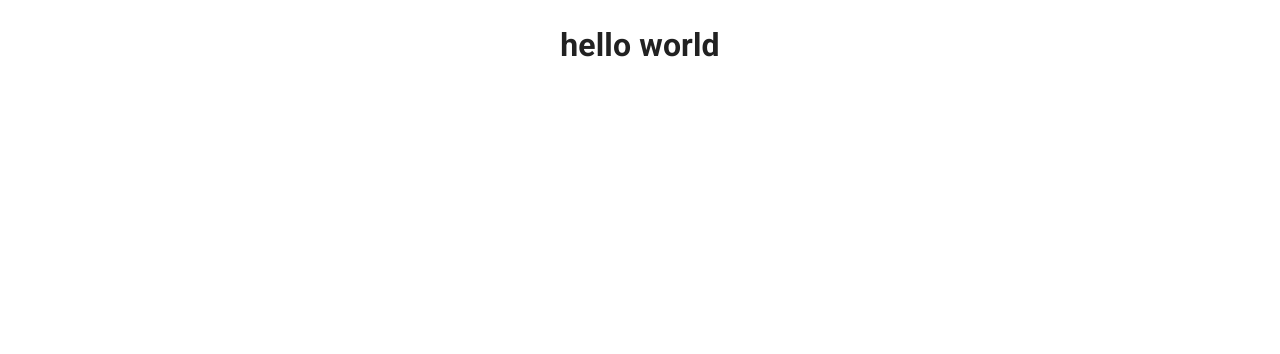
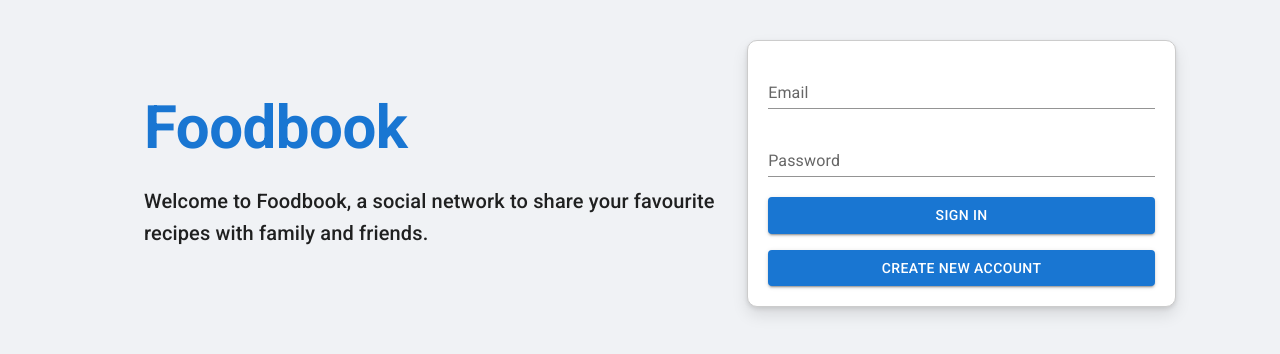
Before and after one commit to d33zhou/foodbook, a React (Create React App) app in the folder react-front-end/: page / in a window 1280 px wide. Shown: the top 354 px of the page. Built offline with nearby package versions, Linux system fonts and the light colour scheme.

Commit message:
complete login component layout

```diff
--- a/react-front-end/src/components/App.jsx
+++ b/react-front-end/src/components/App.jsx
@@ -1,14 +1,29 @@
 import axios from 'axios';
-import { CssBaseline, ScopedCssBaseline } from '@mui/material';
+import {
+  Box,
+  Container,
+  CssBaseline,
+  ScopedCssBaseline,
+  Typography,
+} from '@mui/material';
 import './App.css';
+
+import ContainerLogin from './ContainerLogin';
 
 function App() {
   return (
     <>
       <CssBaseline />
-      <div className='App'>
-        <h1>hello world</h1>
-      </div>
+      <Box
+        className='App'
+        sx={{
+          backgroundColor: '#f0f2f5',
+          height: '100vh',
+        }}>
+        <Container maxWidth='lg'>
+          <ContainerLogin />
+        </Container>
+      </Box>
     </>
   );
 }
--- /dev/null
+++ b/react-front-end/src/components/ContainerLogin.jsx
@@ -0,0 +1,42 @@
+import { Box, Typography } from '@mui/material';
+import LoginForm from './LoginForm';
+
+const ContainerLogin = () => {
+  return (
+    <>
+      <Box
+        sx={{
+          width: 'auto',
+          height: 'auto',
+          padding: '40px',
+          display: 'flex',
+        }}>
+        <Box
+          sx={{
+            paddingLeft: '40px',
+            width: '60%',
+            display: 'flex',
+            flexDirection: 'column',
+            justifyContent: 'center',
+            textAlign: 'left',
+          }}>
+          <Typography
+            variant='h2'
+            component='h1'
+            color='primary'
+            fontWeight='bold'
+            gutterBottom>
+            Foodbook
+          </Typography>
+          <Typography variant='h6' gutterBottom>
+            Welcome to Foodbook, a social network to share your favourite
+            recipes with family and friends.
+          </Typography>
+        </Box>
+        <LoginForm />
+      </Box>
+    </>
+  );
+};
+
+export default ContainerLogin;
--- /dev/null
+++ b/react-front-end/src/components/LoginForm.jsx
@@ -0,0 +1,43 @@
+import { Box, Button, Stack, TextField, Typography } from '@mui/material';
+
+const LoginForm = () => {
+  return (
+    <Box
+      component='form'
+      sx={{
+        border: '1px solid #ccc',
+        borderRadius: '10px',
+        backgroundColor: '#fff',
+        width: '40%',
+        padding: '20px',
+        boxShadow: '0 2px 4px rgb(0 0 0 / 10%), 0 8px 16px rgb(0 0 0 / 10%)',
+        '& .MuiTextField-root': {
+          mb: '20px',
+          width: '100%',
+        },
+      }}
+      noValidate
+      autoComplete='off'>
+      <TextField
+        id='standard-basic'
+        label='Email'
+        variant='standard'
+        type='email'
+      />
+      <TextField
+        id='standard-password-input'
+        label='Password'
+        type='password'
+        autoComplete='current-password'
+        variant='standard'
+      />
+
+      <Stack direction='column' spacing={2}>
+        <Button variant='contained'>Sign In</Button>
+        <Button variant='contained'>Create New Account</Button>
+      </Stack>
+    </Box>
+  );
+};
+
+export default LoginForm;
```
Also changed, not shown: react-front-end/src/components/header.jsx (added), react-front-end/src/components/navigation.jsx (added), react-front-end/src/components/recipeFilters.jsx (added), react-front-end/src/components/recipeList.jsx (added), react-front-end/src/components/recipeListItem.jsx (added), react-front-end/src/components/user.jsx (added).
